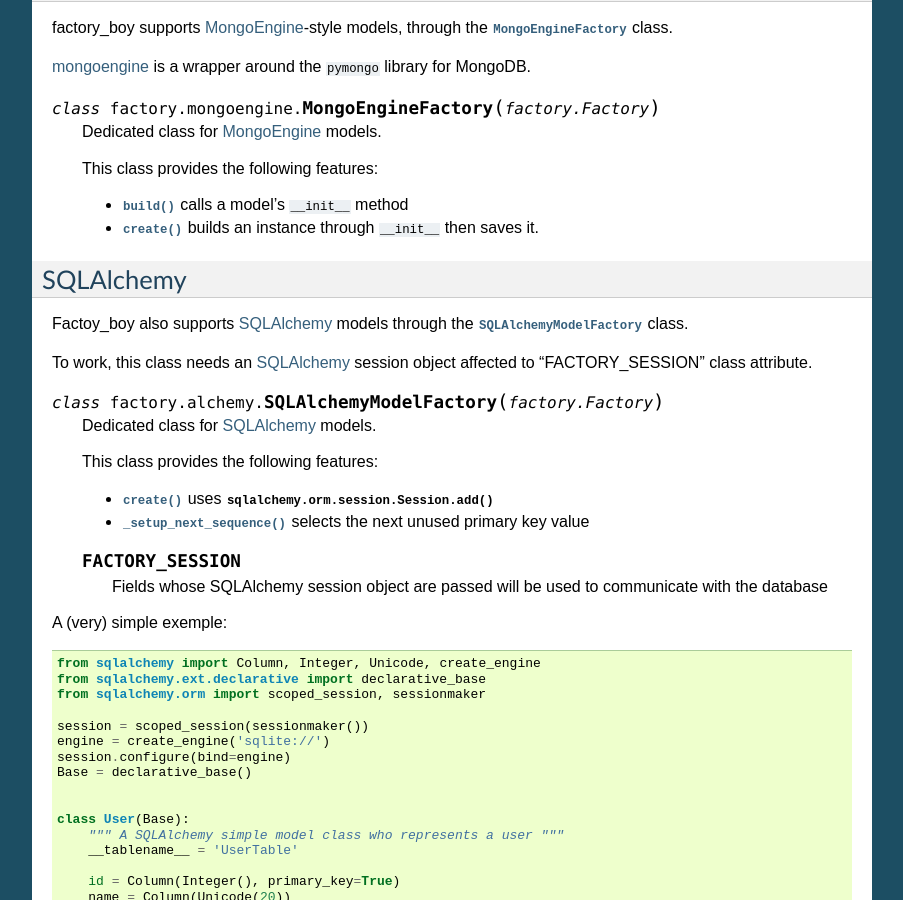
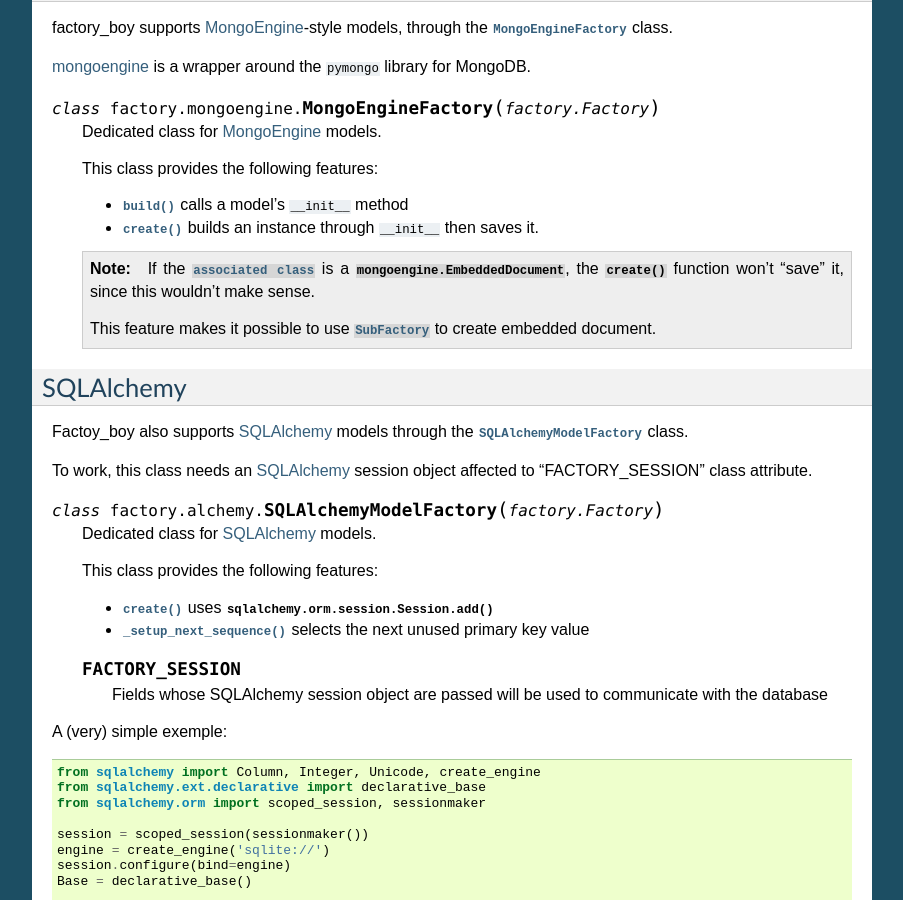
Before and after one commit to FactoryBoy/factory_boy, a Sphinx documentation site: the page built from docs/orms.rst, in a window 1280 px wide and 900 px high, scrolled down 2693 px. Shown: the whole window, without its empty margins (198-1101 px from the left). Built offline with Sphinx 7.4.7, drawn with Linux system fonts in a browser that asks for light colours.

Commit message:
Add doc for MongoEngineFactory's support of EmbeddedDocument.
Closes #100, #112.

```diff
--- a/docs/changelog.rst
+++ b/docs/changelog.rst
@@ -11,6 +11,7 @@
 
     - Add :class:`~factory.fuzzy.FuzzyText`, thanks to `jdufresne <https://github.com/jdufresne>`_ (:issue:`97`)
     - Add :class:`~factory.fuzzy.FuzzyDecimal`, thanks to `thedrow <https://github.com/thedrow>`_ (:issue:`94`)
+    - Add support for :class:`~mongoengine.EmbeddedDocument`, thanks to `imiric <https://github.com/imiric>`_ (:issue:`100`)
 
 .. _v2.2.1:
 
--- a/docs/orms.rst
+++ b/docs/orms.rst
@@ -200,6 +200,11 @@
     * :func:`~factory.Factory.create()` builds an instance through ``__init__`` then
       saves it.
 
+    .. note:: If the :attr:`associated class <factory.Factory.FACTORY_FOR>` is a :class:`mongoengine.EmbeddedDocument`,
+              the :meth:`~MongoEngineFactory.create` function won't "save" it, since this wouldn't make sense.
+
+              This feature makes it possible to use :class:`~factory.SubFactory` to create embedded document.
+
 
 SQLAlchemy
 ----------
```
